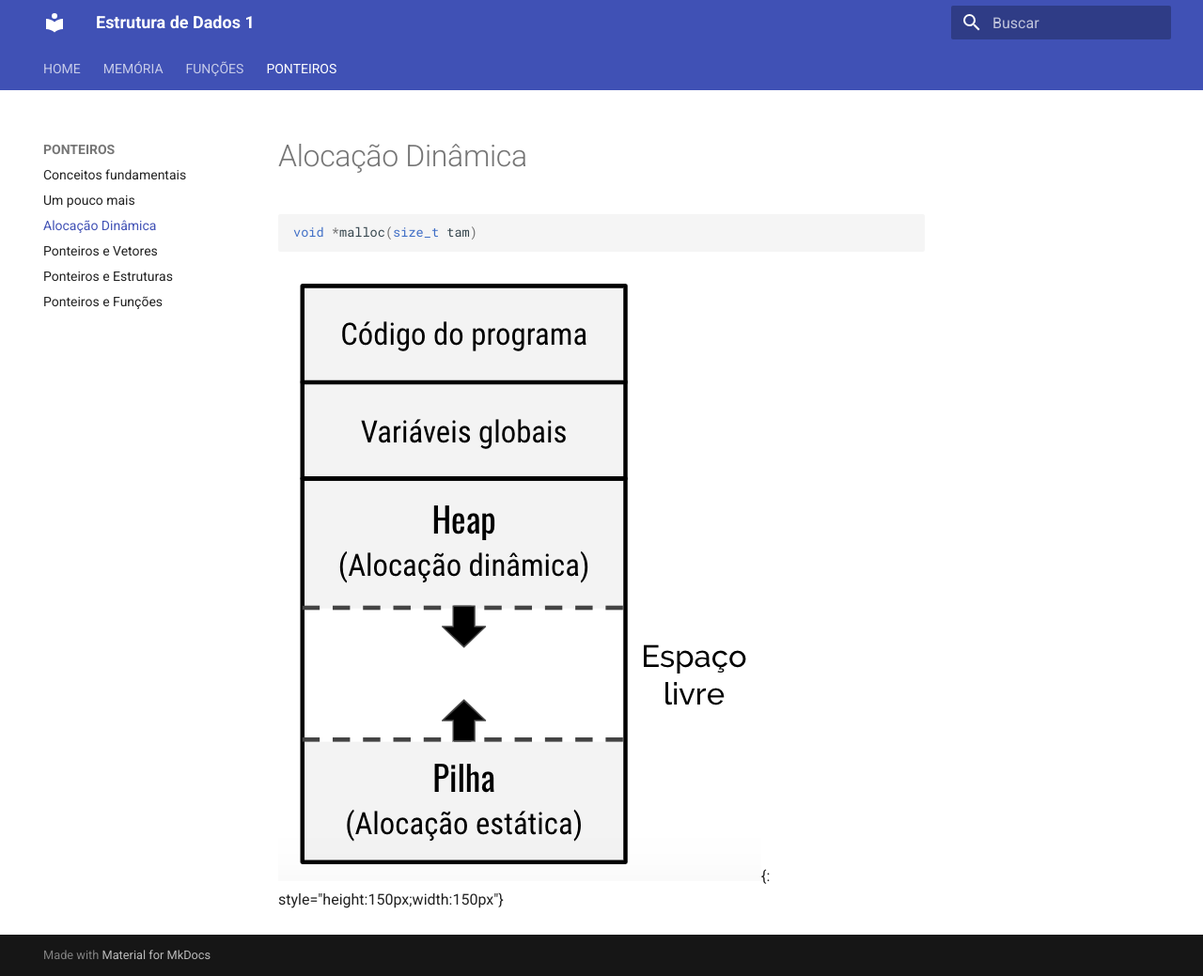
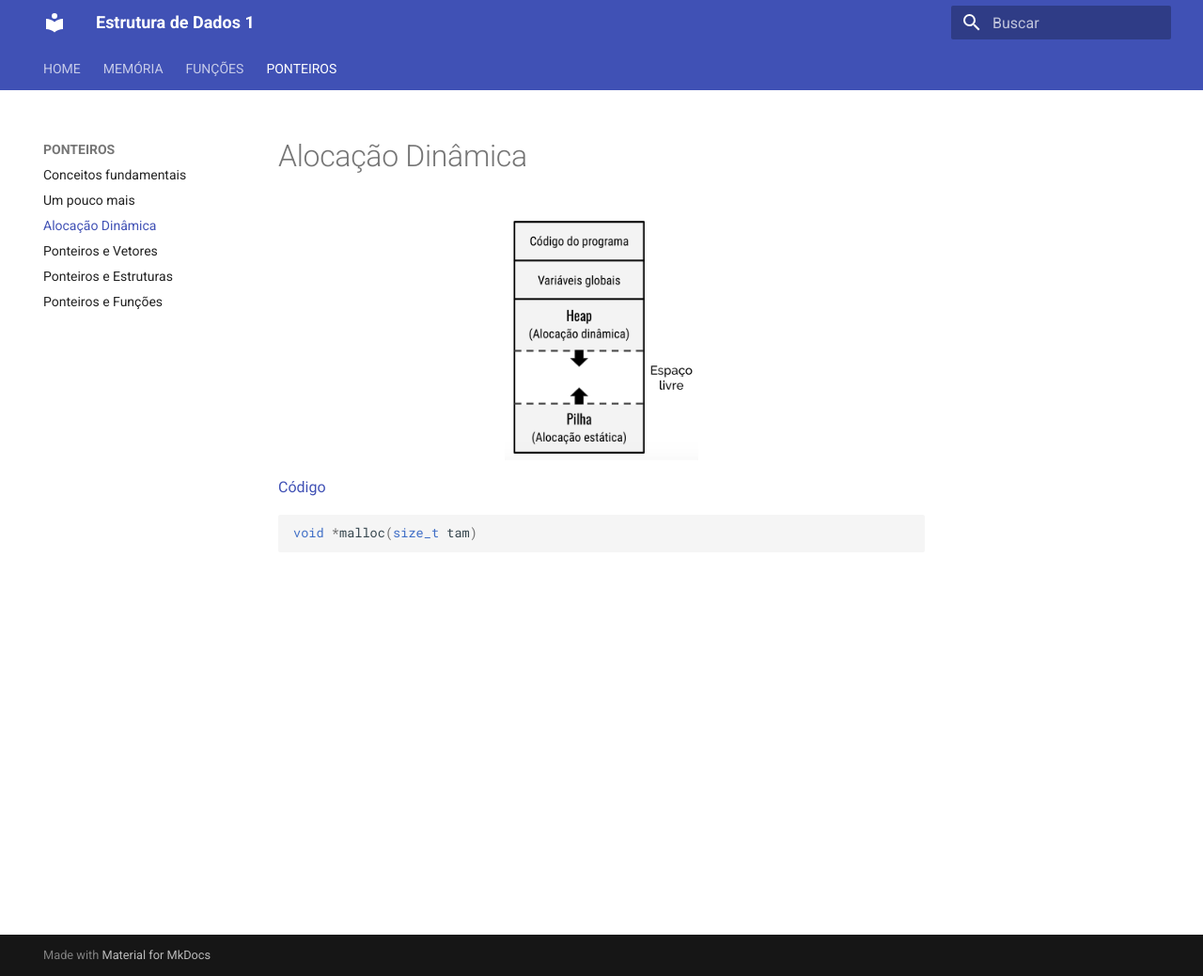
Before and after one commit to liberato09/aed1-apostila, an MkDocs documentation site: the page built from docs/ponteiros/alocacao-dinamica.md, in a window 1280 px wide and 1039 px high. Shown: the whole window at 94% size. Built offline with MkDocs 1.6.1 and Material for MkDocs 9.7.7, drawn with Linux system fonts in a browser that asks for light colours.

Commit message:
misturando html

````diff
--- /dev/null
+++ b/docs/assets/stylesheets/extra.css
@@ -0,0 +1,4 @@
+.center {
+  display: block;
+  margin: 0 auto;
+}
--- a/docs/ponteiros/alocacao-dinamica.md
+++ b/docs/ponteiros/alocacao-dinamica.md
@@ -1,8 +1,16 @@
 # Alocação Dinâmica
 
+
+<!-- ![](../assets/images/ponteiros/memoria.png) -->
+
+<img class="center" src = "../../assets/images/ponteiros/memoria.png" width="30%" height="30%"/>
+
+
+
+
+
+<a href="https://repl.it/@liberato/TADData" target="_blank">Código</a>
 ```c
 void *malloc(size_t tam)
 
 ```
-
-![memoria|50x50](../assets/images/ponteiros/memoria.png){: style="height:150px;width:150px"}
--- a/mkdocs.yml
+++ b/mkdocs.yml
@@ -60,3 +60,6 @@ google_analytics:
   - auto
 # Copyright
 # copyright: "Todo conteúdo está licenciado sob Creative Commons"
+
+extra_css:
+  - "assets/stylesheets/extra.css"
````
Also changed, not shown: docs/index.md (+3 -3 lines), docs/assets/images/01.png (deleted), docs/assets/images/material.png (deleted).
